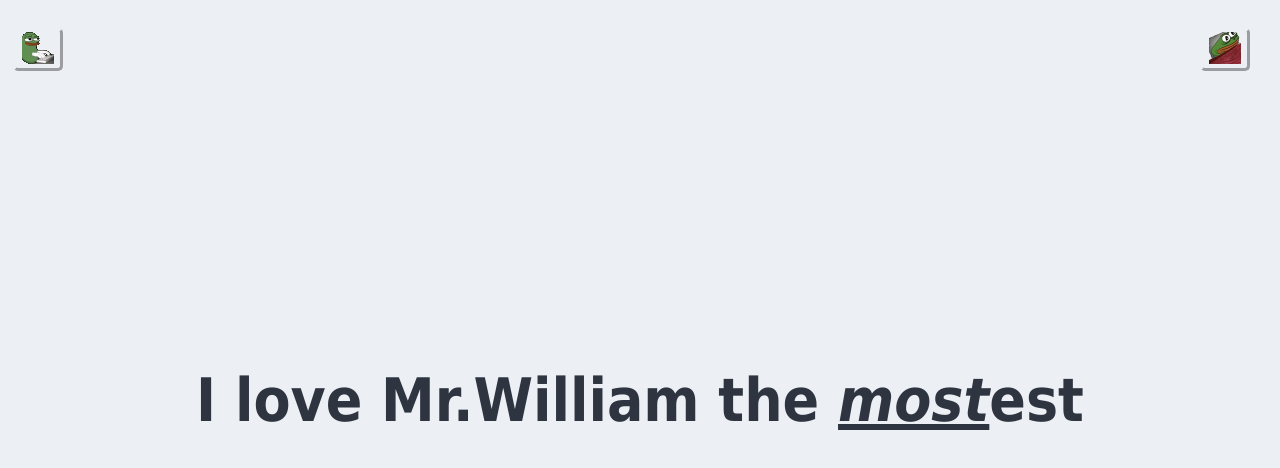
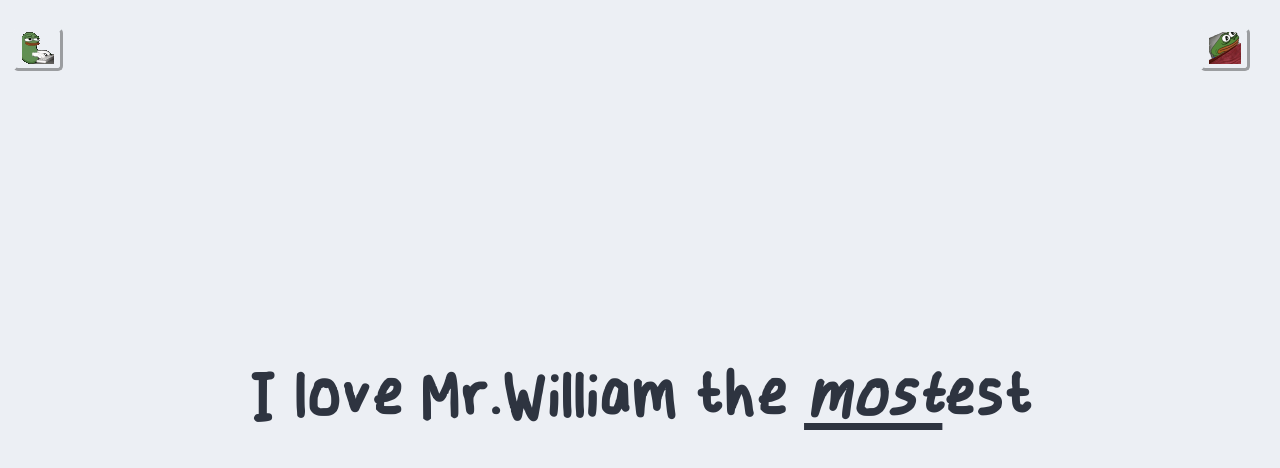
Before and after one commit to kristatian/plants-for-hire, a plain HTML site: page index.html in a window 1280 px wide. Drawn offline with Linux system fonts and the light colour scheme.

Commit message:
added custom font

```diff
--- a/chat/chat-logic.js
+++ b/chat/chat-logic.js
@@ -61,6 +61,7 @@ async function sendMessage() {
 
     let kristaReply = document.createElement("p");
     kristaReply.classList.add('typewriter');
+    kristaReply.classList.add('kristaReply');
 
     let typewriterContainer = document.createElement("div");
     typewriterContainer.classList.add('typewriter-container');
--- a/chat/chat-styles.css
+++ b/chat/chat-styles.css
@@ -1,3 +1,8 @@
+@font-face {
+    font-family: Plants;
+    src: url('/assets/fonts/Plants-Regular.ttf');
+}
+
 :root {
     --background-color: #eceff4;
     --text-color: #2e3440;
@@ -23,7 +28,8 @@
 }
 
 body {
-    font-family: 'Arial Rounded MT', Tahoma, Geneva, Verdana, sans-serif;
+    font-family: Plants, Tahoma, Geneva, Verdana, sans-serif;
+    font-size: large;
     background-color: var(--background-color);
     color: var(--text-color);
     transition: background-color 0.3s ease, color 0.3s ease;
@@ -85,7 +91,8 @@ body {
     color: var(--text-color);
     width: 35vw;
     padding: 10px;
-    font-size: 20px;
+    font-size: 25px;
+    font-family: Plants;
 }
 
 #send-btn {
@@ -95,7 +102,8 @@ body {
     background-color: var(--chat-bg);
     color: var(--text-color);
     padding: 10px;
-    font-size: 20px;
+    font-size: 25px;
+    font-family: Plants;
 }
 
 #send-btn:hover {
@@ -116,7 +124,7 @@ body {
     border-color: var(--border-color);
     background-color: var(--chat-bg);
     padding: 20px 50px;
-    font-size: 20px;
+    font-size: 30px;
     position: fixed;
     top: 5%;
     left: 50%;
--- a/style.css
+++ b/style.css
@@ -1,3 +1,8 @@
+@font-face {
+    font-family: Plants;
+    src: url('/assets/fonts/Plants-Regular.ttf');
+}
+
 :root {
     --background-color: #eceff4;
     --text-color: #2e3440;
@@ -19,7 +24,7 @@
 }
 
 body {
-    font-family: 'Arial Rounded MT', Tahoma, Geneva, Verdana, sans-serif;
+    font-family: Plants, Tahoma, Geneva, Verdana, sans-serif;
     background-color: var(--background-color);
     color: var(--text-color);
     transition: background-color 0.3s ease, color 0.3s ease;
@@ -51,7 +56,7 @@ body {
 }
 
 .main-text {
-    font-size: 60px;
+    font-size: 70px;
     font-weight: 600;
     position: fixed;
     top: 50%;
```
Also changed, not shown: assets/fonts/Plants-Regular.otf (added), assets/fonts/Plants-Regular.ttf (added).
